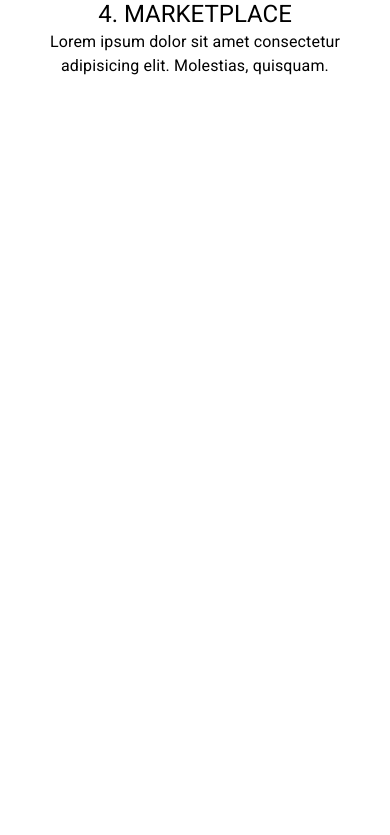
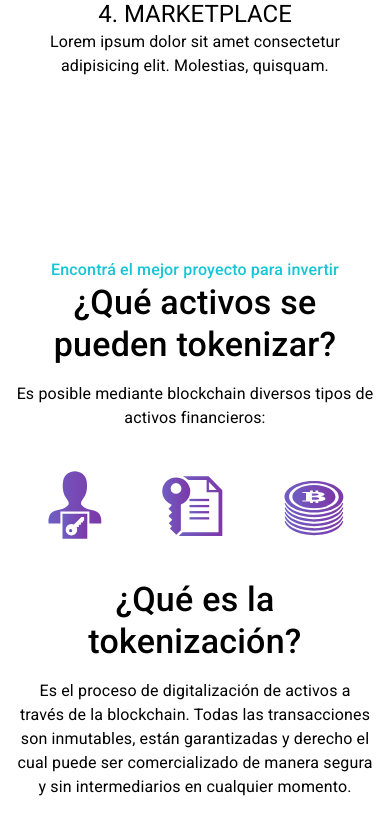
Before and after one commit to HoracioGutierrez/tokenizacion, a React (Create React App) app: page / in a window 390 px wide. Shown: the part 2035-2870 px from the top of the page. Before the commit the page ends 2543 px from the top, so only its background shows below. Built offline with nearby package versions, Linux system fonts and the light colour scheme.

Commit message:
Finish responsive styling to third landing section

```diff
--- a/src/estilos.scss
+++ b/src/estilos.scss
@@ -192,4 +192,88 @@ html , body , #root {
             }
         }
     }
+
+
+    #landing-section-how {
+
+        @media screen and (min-width: 900px) {
+            display: flex;
+            padding: 0 100px;
+        }
+
+        > div {
+        }
+
+        #how-img {
+            @media screen and (min-width: 900px) {
+                width: 40%;
+            }
+
+            @media screen and (min-width: 1200px) {
+                width: 30%;
+            }
+        }
+
+        #how-text {
+
+            text-align: center;
+            display: flex;
+            flex-direction: column;
+
+            @media screen and (min-width: 900px) {
+                width: 60%;
+                text-align: left;
+                padding-left: 50px;
+
+                #how-text-first {
+                    font-size: 1.2rem;
+                }
+            }
+
+            @media screen and (min-width: 1200px) {
+                width: 70%;
+                padding-left: 100px;
+            }
+
+
+            #how-text-first , #how-text-second , #how-text-fourth {
+                font-weight: 500;
+            }
+
+            #how-text-second , #how-text-fourth {
+                margin-bottom: 1rem;
+            }
+
+            #how-text-third , #how-text-fifth {
+                font-size: 1rem;
+
+                @media screen and (min-width: 1000px) {
+                    font-size: 1.3rem;
+                    font-weight: 300;
+                }
+            }
+
+            #how-icons {
+                display: flex;
+                justify-content: space-around;
+                margin: 2rem 0;
+
+                img {
+                    width: 20%;
+                    max-width: 120px;
+                }
+
+                @media screen and (min-width: 1000px) {
+                    padding : 0 50px
+                }
+
+                @media screen and (min-width: 1200px) {
+                    padding : 0 200px;
+                    margin: 3rem 0;
+                }
+
+            }
+        }
+
+    }
 }
--- a/src/pages/Landing.js
+++ b/src/pages/Landing.js
@@ -1,4 +1,4 @@
-import { Box, Button, Typography } from "@mui/material"
+import { Box, Button, Hidden, Typography } from "@mui/material"
 import theme from "../providers/ThemeProvider/theme"
 
 const Landing = () => {
@@ -20,32 +20,50 @@ const Landing = () => {
                     </Button>
                 </div>
                 <div id="banner-img">
-                    <img src="/assets/svg/header02.svg" alt="Landing Banner"/>
+                    <img src="/assets/svg/header02.svg" alt="Landing Banner" />
                 </div>
             </section>
             <section id="landing-section-roundicons" className="landing-section">
                 <div className="roundicons-item">
-                    <img src="/assets/svg/iconos-01.svg" alt="Landing Roundicons 01"/>
+                    <img src="/assets/svg/iconos-01.svg" alt="Landing Roundicons 01" />
                     <Typography variant="h5" className="roundicons-item-title">1. BÚSQUEDA</Typography>
                     <Typography>Lorem ipsum dolor sit amet consectetur adipisicing elit. Molestias, quisquam.</Typography>
                 </div>
                 <div className="roundicons-item">
-                    <img src="/assets/svg/iconos-02.svg" alt="Landing Roundicons 02"/>
+                    <img src="/assets/svg/iconos-02.svg" alt="Landing Roundicons 02" />
                     <Typography variant="h5" className="roundicons-item-title">2. TOKENIZACIÓN</Typography>
                     <Typography>Lorem ipsum dolor sit amet consectetur adipisicing elit. Molestias, quisquam.</Typography>
                 </div>
                 <div className="roundicons-item">
-                    <img src="/assets/svg/iconos-03.svg" alt="Landing Roundicons 03"/>
+                    <img src="/assets/svg/iconos-03.svg" alt="Landing Roundicons 03" />
                     <Typography variant="h5" className="roundicons-item-title">3. DIVIDENDOS</Typography>
                     <Typography>Lorem ipsum dolor sit amet consectetur adipisicing elit. Molestias, quisquam.</Typography>
                 </div>
                 <div className="roundicons-item">
-                    <img src="/assets/svg/iconos-04.svg" alt="Landing Roundicons 04"/>
+                    <img src="/assets/svg/iconos-04.svg" alt="Landing Roundicons 04" />
                     <Typography variant="h5" className="roundicons-item-title">4. MARKETPLACE</Typography>
                     <Typography>Lorem ipsum dolor sit amet consectetur adipisicing elit. Molestias, quisquam.</Typography>
                 </div>
             </section>
-            <section id="tres" className="landing-section"></section>
+            <section id="landing-section-how" className="landing-section">
+                <Hidden mdDown>
+                    <div id="how-img">
+                        <img src="/assets/svg/dibujo.svg" alt="How it works?" />
+                    </div>
+                </Hidden>
+                <div id="how-text">
+                    <Typography color="secondary" id="how-text-first">Encontrá el mejor proyecto para invertir</Typography>
+                    <Typography color="inherit" variant="h4" id="how-text-second">¿Qué activos se pueden tokenizar?</Typography>
+                    <Typography color="inherit" id="how-text-third">Es posible mediante blockchain diversos tipos de activos financieros:</Typography>
+                    <div id="how-icons">
+                        <img src="/assets/svg/iconos-03-ASD.svg" alt="iconos03-ASD.svg" />
+                        <img src="/assets/svg/iconos-04-ASD.svg" alt="iconos04-ASD.svg" />
+                        <img src="/assets/svg/iconos-05.svg" alt="iconos05.svg" />
+                    </div>
+                    <Typography color="inherit" variant="h4" id="how-text-fourth">¿Qué es la tokenización?</Typography>
+                    <Typography color="inherit" id="how-text-fifth">Es el proceso de digitalización de activos a través de la blockchain. Todas las transacciones son inmutables, están garantizadas y derecho el cual puede ser comercializado de manera segura y sin intermediarios en cualquier momento.</Typography>
+                </div>
+            </section>
             <section id="cuatro" className="landing-section"></section>
             <section id="cinco" className="landing-section"></section>
         </>
```
